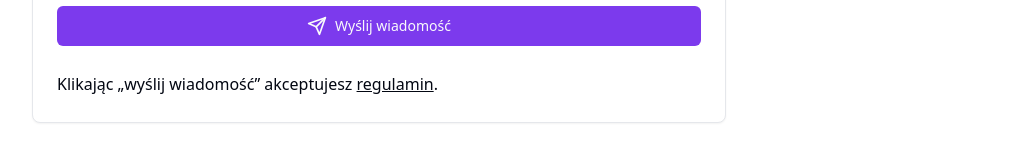
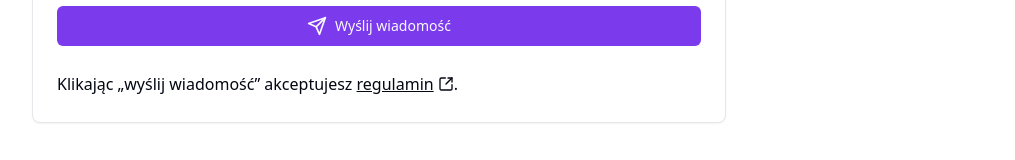
Before and after one commit to mateuszmanczak04/portfolio-website, a Next.js app: page / in a window 1280 px wide. Shown: the part 3630-3790 px from the top of the page, without its empty margins (112-1127 px from the left). Built offline with nearby package versions, Linux system fonts and the light colour scheme.

Commit message:
terms and conditions link as target blank

```diff
--- a/src/components/form/contact-form.tsx
+++ b/src/components/form/contact-form.tsx
@@ -26,7 +26,7 @@ import { cn } from '@/lib/utils';
 import { formSchema } from '@/schema';
 import { type Attachment } from '@/types';
 import { zodResolver } from '@hookform/resolvers/zod';
-import { File, Mail, Send, User } from 'lucide-react';
+import { File, Mail, Send, SquareArrowOutUpRight, User } from 'lucide-react';
 import mime from 'mime-types';
 import Link from 'next/link';
 import { ChangeEvent, DragEvent, useState, useTransition } from 'react';
@@ -323,8 +323,12 @@ const ContactForm = () => {
 			<CardFooter>
 				<p>
 					Klikając &bdquo;wyślij wiadomość&rdquo; akceptujesz&nbsp;
-					<Link href='/regulamin' className='underline'>
-						regulamin
+					<Link
+						href='/regulamin'
+						className='inline-flex items-center gap-1 underline'
+						target='_blank'>
+						<span>regulamin</span>
+						<SquareArrowOutUpRight className='h-4 w-4' />
 					</Link>
 					.
 				</p>
```
